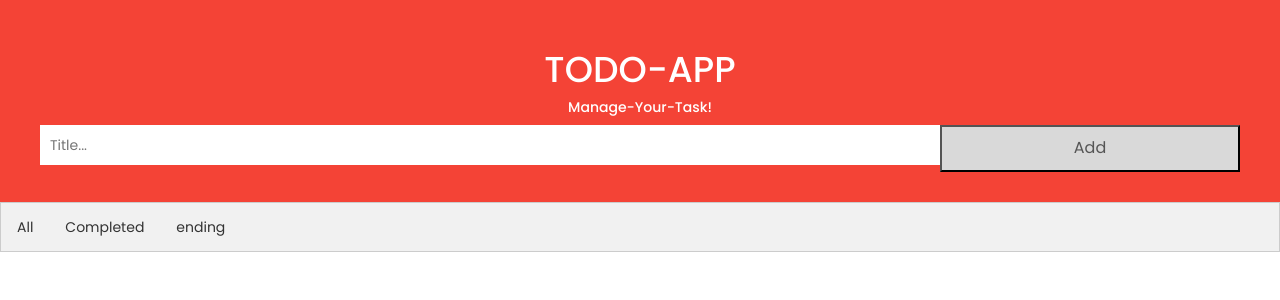
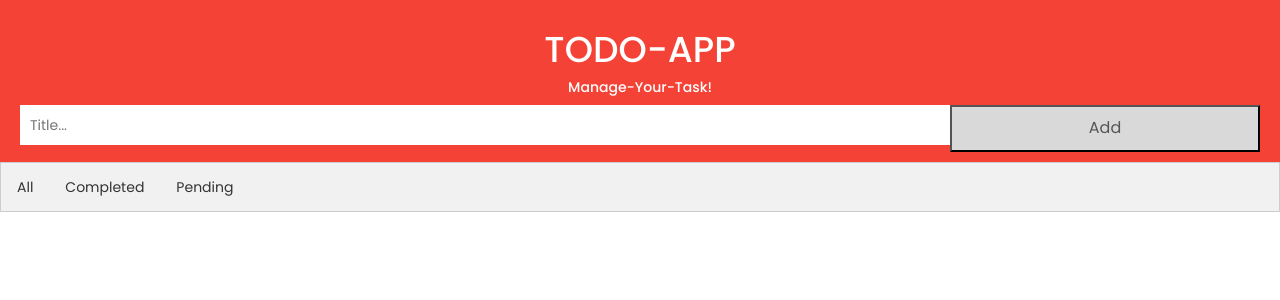
Before and after one commit to Abdulkhafid001/MYSHOP, a Django app: page / in a window 1280 px wide. Shown: the top 300 px of the page. Run offline with Django 4.2, Linux system fonts and the light colour scheme; a user stored in the database is signed in; some libraries are stand-ins or nearby versions.

Commit message:
starting backend

```diff
--- a/myshop/formtodo/static/style.css
+++ b/myshop/formtodo/static/style.css
@@ -36,7 +36,7 @@
 /* Style the header */
 .header {
     background-color: #f44336;
-    padding: 30px 40px;
+    padding: 10px 20px;
     color: white;
     text-align: center;
 }
--- a/myshop/formtodo/templates/homepage.html
+++ b/myshop/formtodo/templates/homepage.html
@@ -29,7 +29,7 @@
     <div class="tab">
         <button class="tablinks" onclick="showCurrentTab(event, 'all')">All</button>
         <button class="tablinks" onclick="showCurrentTab(event, 'completed')">Completed</button>
-        <button class="tablinks" onclick="showCurrentTab(event, 'pending')">ending</button>
+        <button class="tablinks" onclick="showCurrentTab(event, 'pending')">Pending</button>
     </div>
 
     <!-- Tab content -->
```
